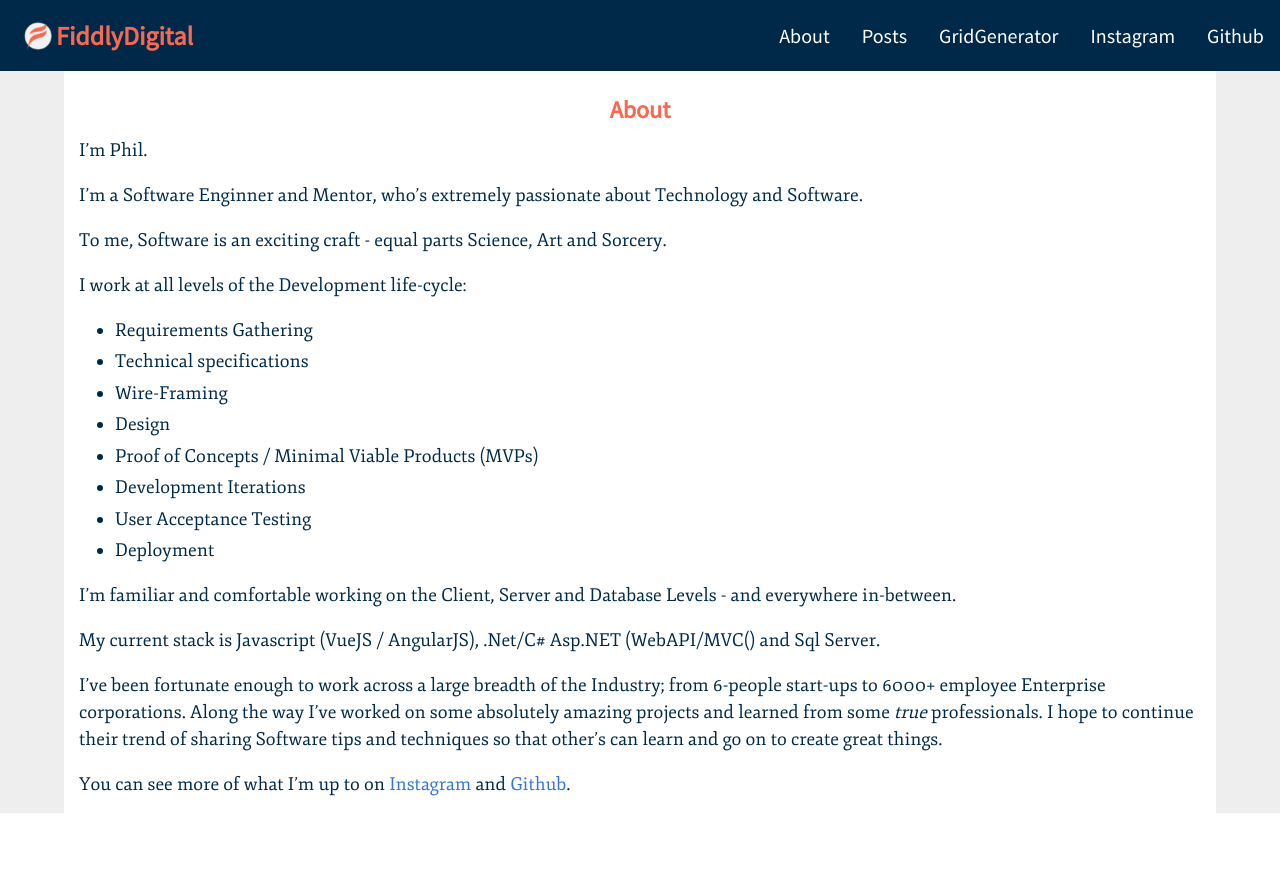
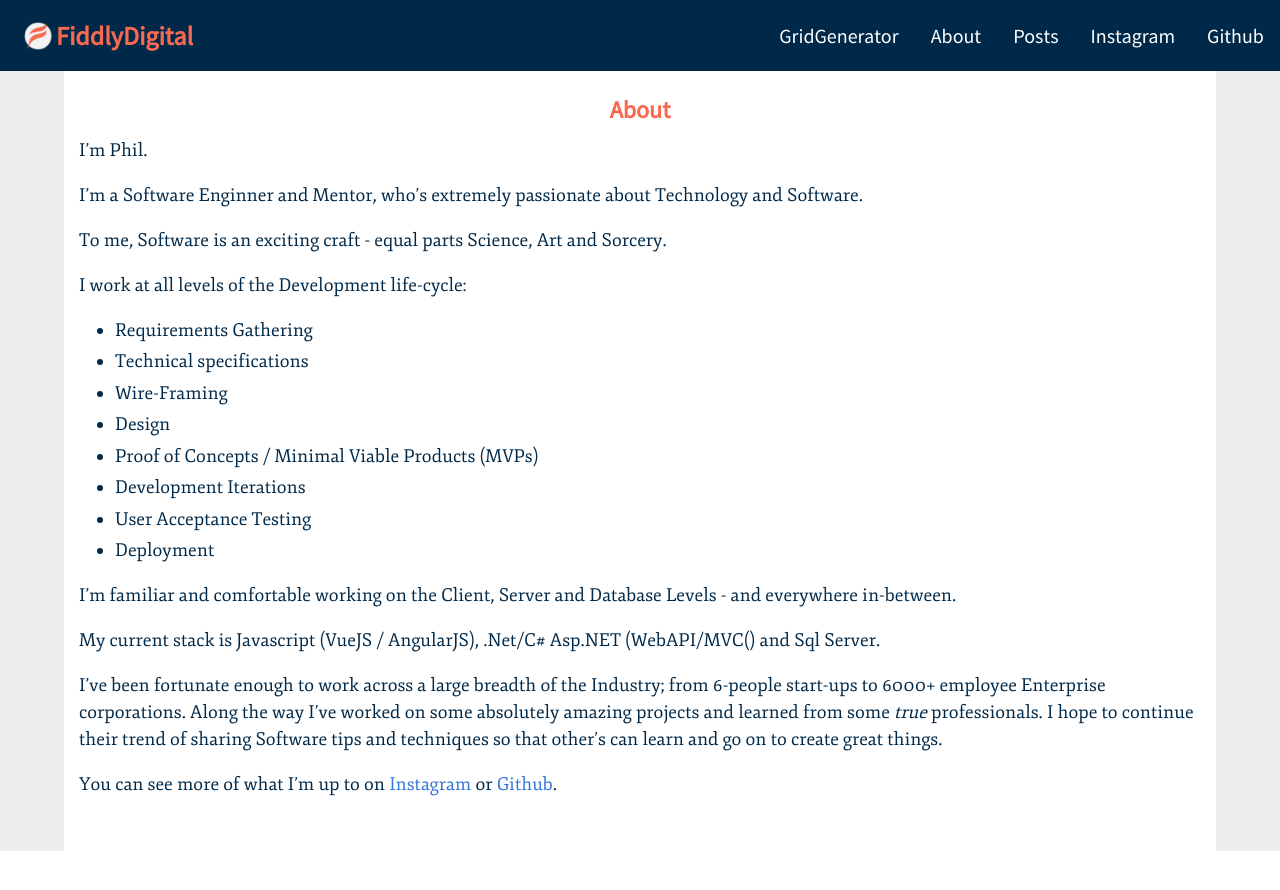
Before and after one commit to FiddlyDigital/fiddlydigital.github.io, a Jekyll site: the page built from about.md, in a window 1280 px wide. Shown: the top 890 px of the page. Built offline with Jekyll 4.4.1, drawn with Linux system fonts in a browser that asks for light colours.

Commit message:
Fixed links, also add min-height so grid generator page would render correctly

```diff
--- a/_includes/fd_header.html
+++ b/_includes/fd_header.html
@@ -39,13 +39,13 @@
             {% endfor %}
 
             <div class="navbar-item">
-                <a href="https://www.instagram.com/fiddlydigital">
+                <a href="https://www.instagram.com/fiddlydigital" target="_blank">
                     Instagram
                 </a>
             </div>
 
             <div class="navbar-item">
-                <a href="https://github.com/fiddlydigital">
+                <a href="https://github.com/fiddlydigital" target="_blank">
                     Github
                 </a>
             </div>
--- a/about.md
+++ b/about.md
@@ -28,7 +28,4 @@
 Along the way I've worked on some absolutely amazing projects and learned from some *true* professionals.
 I hope to continue their trend of sharing Software tips and techniques so that other's can learn and go on to create great things.
 
-You can see more of what I'm up to on [Instagram][instagram] and [Github][github].
-
-[instagram]: https://www.instagram.com/fiddlydigital
-[github]: https://github.com/fiddlydigital
+You can see more of what I'm up to on <a href="https://www.instagram.com/fiddlydigital" target="_blank">Instagram</a> or <a href="https://github.com/fiddlydigital" target="_blank">Github</a>.
--- a/css/site.css
+++ b/css/site.css
@@ -92,6 +92,7 @@
 .container {
     background-color: white;
     padding: 15px;
+    min-height: calc(100vh - 120px);
 }
 
 
```
Also changed, not shown: GridGenerator.html (renamed from svg-grid-editor.html).
